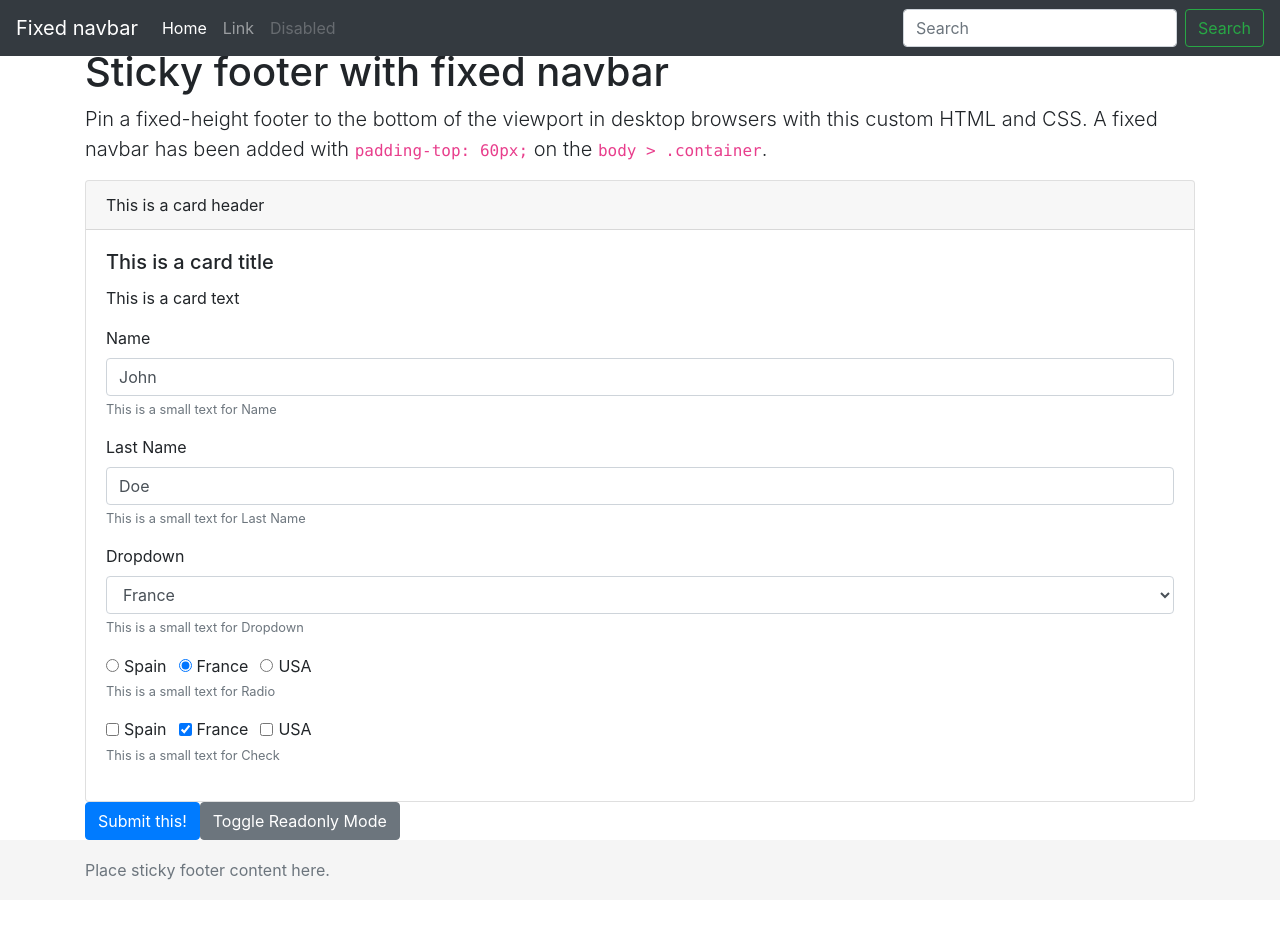
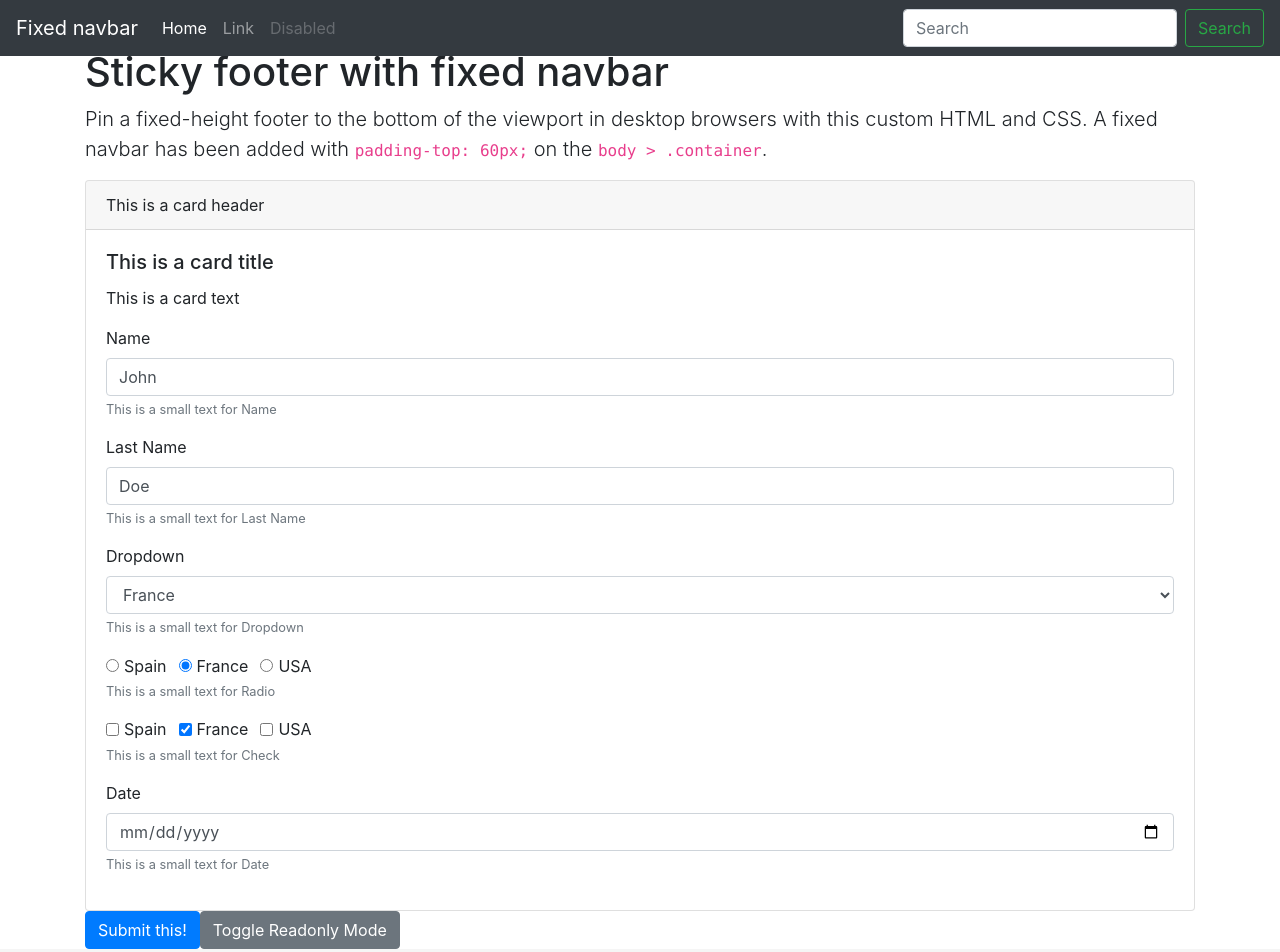
Before and after one commit to isaacroas/ngForms, an Angular app: page / in a window 1280 px wide. Shown: the top 952 px of the page. Before the commit the page ends 900 px from the top, so only its background shows below. Built offline with nearby package versions, Linux system fonts and the light colour scheme.

Commit message:
Closes #9 field type date.

```diff
--- a/src/app/field/field.component.html
+++ b/src/app/field/field.component.html
@@ -1,4 +1,4 @@
-<app-field-text *ngIf="fieldData.type === fieldType.TEXT || fieldData.type === fieldType.INTEGER || fieldData.type === fieldType.DOUBLE || fieldData.type === fieldType.CURRENCY || fieldData.type === fieldType.EMAIL"
+<app-field-text *ngIf="fieldData.type === fieldType.TEXT || fieldData.type === fieldType.INTEGER || fieldData.type === fieldType.DOUBLE || fieldData.type === fieldType.CURRENCY || fieldData.type === fieldType.EMAIL || fieldData.type === fieldType.DATE"
   [fieldData]="fieldData" [formGroup]="formGroup" [readonly]="readonly">
 </app-field-text>
 <app-field-dropdown *ngIf="fieldData.type === fieldType.DROPDOWN" [fieldData]="fieldData" [formGroup]="formGroup"
--- a/src/app/form-model/field-data.model.ts
+++ b/src/app/form-model/field-data.model.ts
@@ -132,7 +132,7 @@ export class FieldData extends FormControl {
                 break;
             }
             case FieldType.DATE: {
-                // TODO this._inputType = "email";
+                this._inputType = "date";
                 break;
             }
             case FieldType.SECRET: {
--- a/src/app/form/form.component.ts
+++ b/src/app/form/form.component.ts
@@ -119,6 +119,21 @@ export class FormComponent implements OnInit {
       }]
     };
     this.fields.push(FieldData.fromJson(checkField));
+    let dateField = {
+      id: "dateId",
+      name: "date",
+      type: FieldType.DATE,
+      value: "31/12/2018",
+      isRequired: true,
+      readonly: this.readonly,
+      maxLength: 10,
+      label: "Date",
+      placeholder: "mm/dd/yyyy",
+      smallText: "This is a small text for Date",
+      help: "This is a help text for Date",
+      options: null
+    };
+    this.fields.push(FieldData.fromJson(dateField));
     let cards: CardData[] = [
       new CardData(this.fields, this.readonly, "This is a card header", "This is a card title", "This is a card text")
     ];
```
